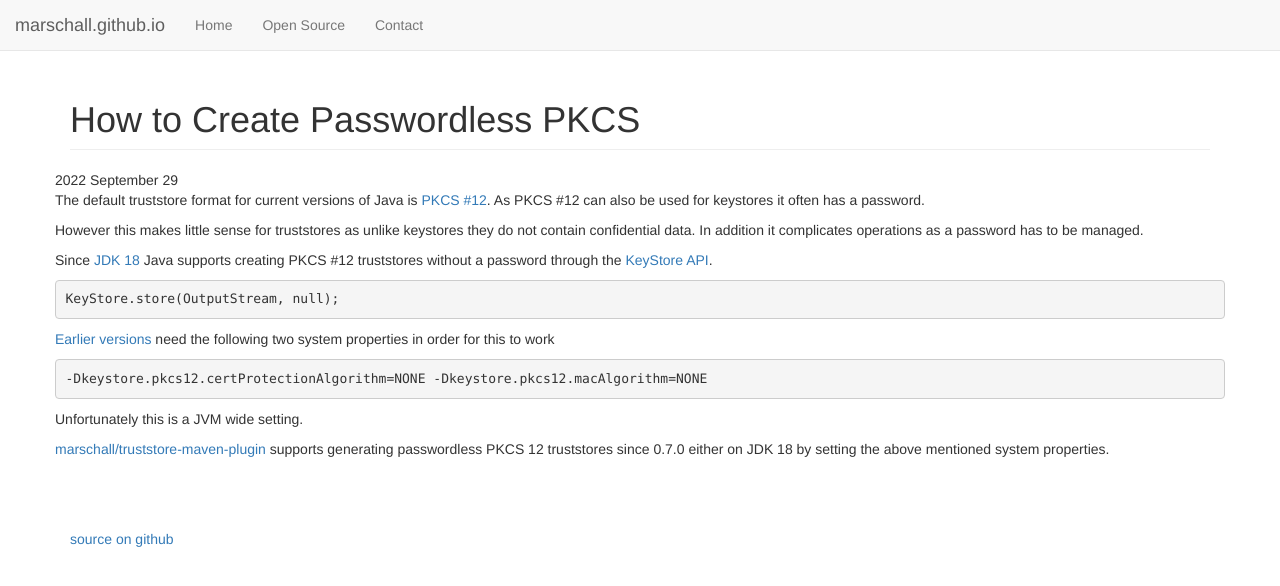
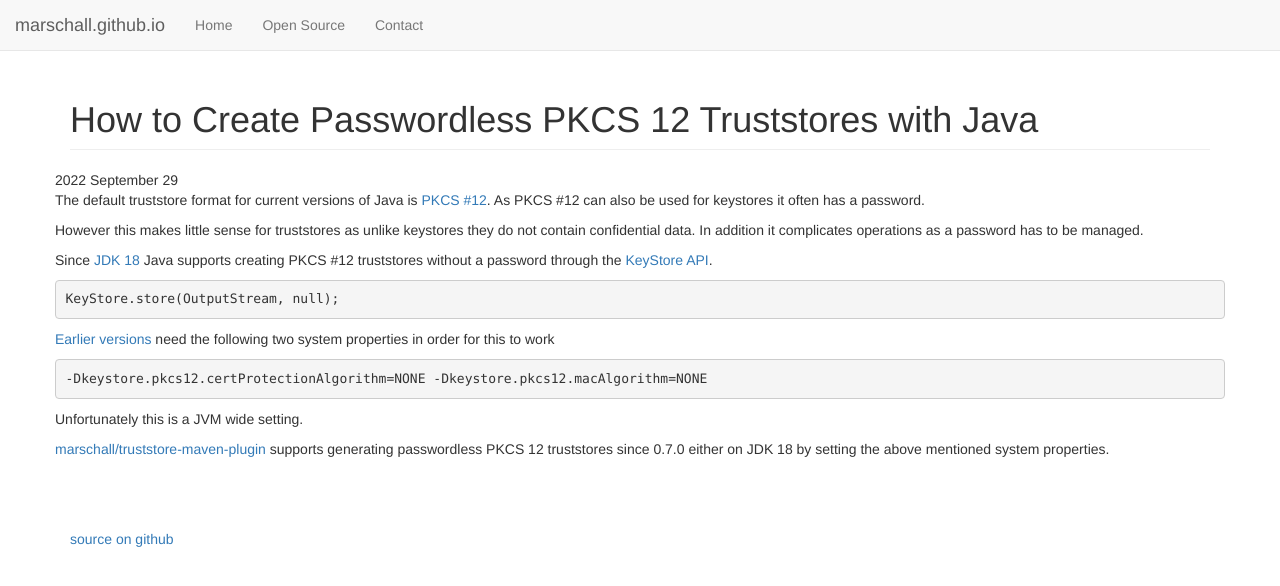
Before and after one commit to marschall/marschall.github.com, a Jekyll site: the page built from _posts/2022-09-29-passwordless-truststores.md, in a window 1280 px wide. Shown: the top 586 px of the page. Built offline with Jekyll 4.4.1, drawn with Linux system fonts in a browser that asks for light colours.

Commit message:
remove hash from title

```diff
--- a/_posts/2022-09-29-passwordless-truststores.md
+++ b/_posts/2022-09-29-passwordless-truststores.md
@@ -1,6 +1,6 @@
 ---
 layout: post
-title: How to Create Passwordless PKCS #12 Truststores with Java
+title: How to Create Passwordless PKCS 12 Truststores with Java
 ---
 
 The default truststore format for current versions of Java is [PKCS #12](https://en.wikipedia.org/wiki/PKCS_12). As PKCS #12 can also be used for keystores it often has a password.
```
